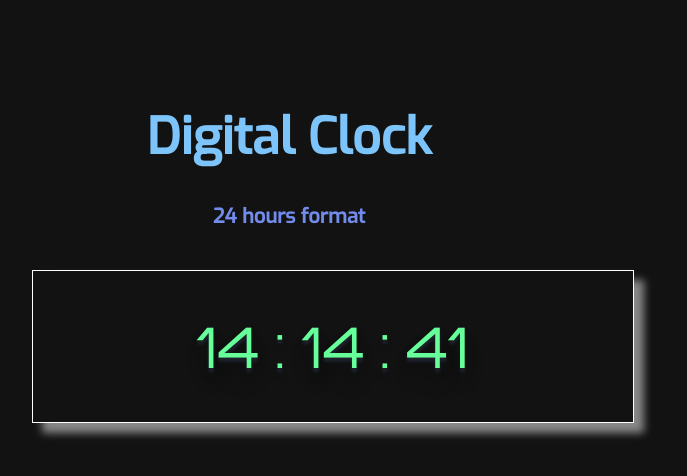
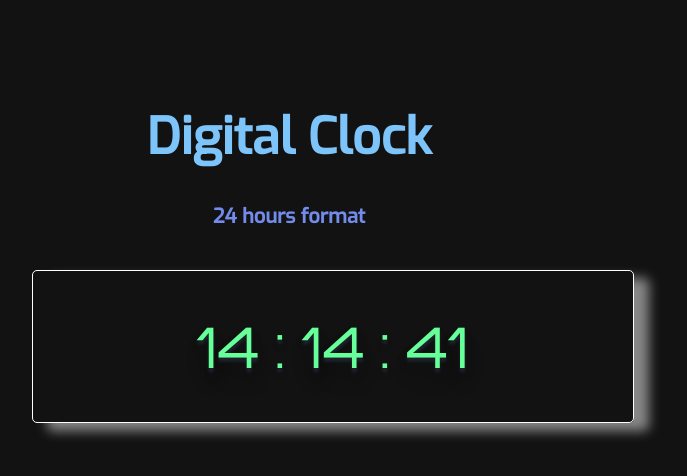
Before and after one commit to AlacritousCreature/Digital-Clock, a plain HTML site: page index.html in a window 1280 px wide. Shown: the whole page, without its empty margins (351-1038 px from the left). Drawn offline with Linux system fonts and the light colour scheme.

Commit message:
changed the style

```diff
--- a/style.css
+++ b/style.css
@@ -13,10 +13,9 @@ body {
     margin-left: 375px;
     text-shadow: 0px 4px 3px #1e242e,
                  0px 8px 13px rgba(0,0,0,0.1),
-	             0px 18px 23px rgba(0,0,0,0.1);
-	box-shadow: 10px 10px 8px #888888;
-
-
+	         0px 18px 23px rgba(0,0,0,0.1);
+    box-shadow: 15px 8px 12px #888888;
+    border-radius: 5px;
 }
 h1,h3{
    text-align: center;
```
